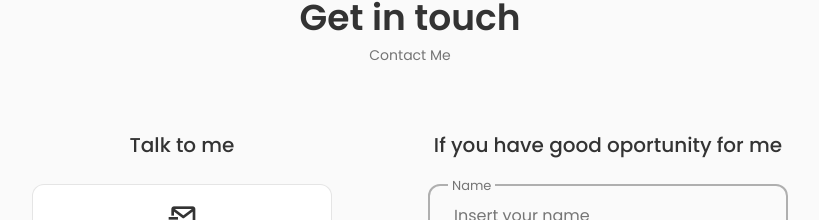
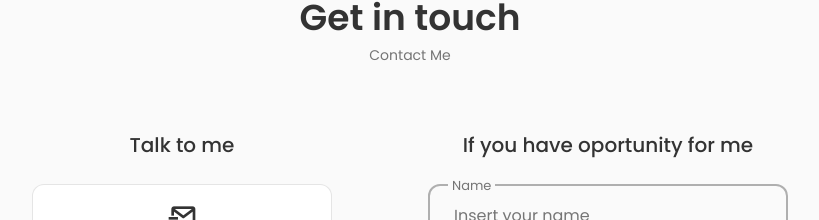
Before and after one commit to Marko-Davidovic/PortofolioWebsiteFinal, a React (Create React App) app: page / in a window 1280 px wide. Shown: the part 4579-4799 px from the top of the page, without its empty margins (230-1049 px from the left). Built offline with nearby package versions, Linux system fonts and the light colour scheme.

Commit message:
typo errors fix

```diff
--- a/src/components/contact/Contact.jsx
+++ b/src/components/contact/Contact.jsx
@@ -85,7 +85,7 @@ const Contact = () => {
         </div>
 
         <div className="contact__content">
-          <h3 className="contact__title">If you have good oportunity for me </h3>
+          <h3 className="contact__title">If you have oportunity for me </h3>
 
           <form ref={form} onSubmit={sendEmail} className="contact__form">
             <div className="contact__form-div">
```
